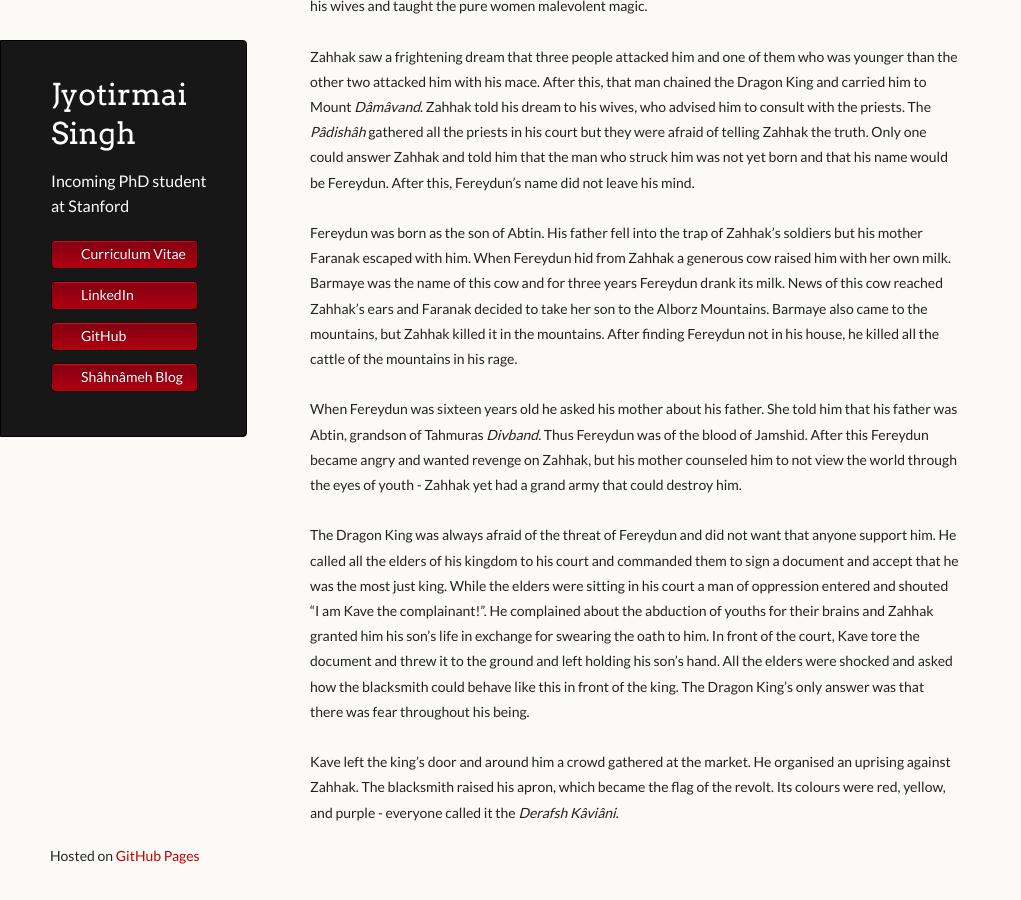
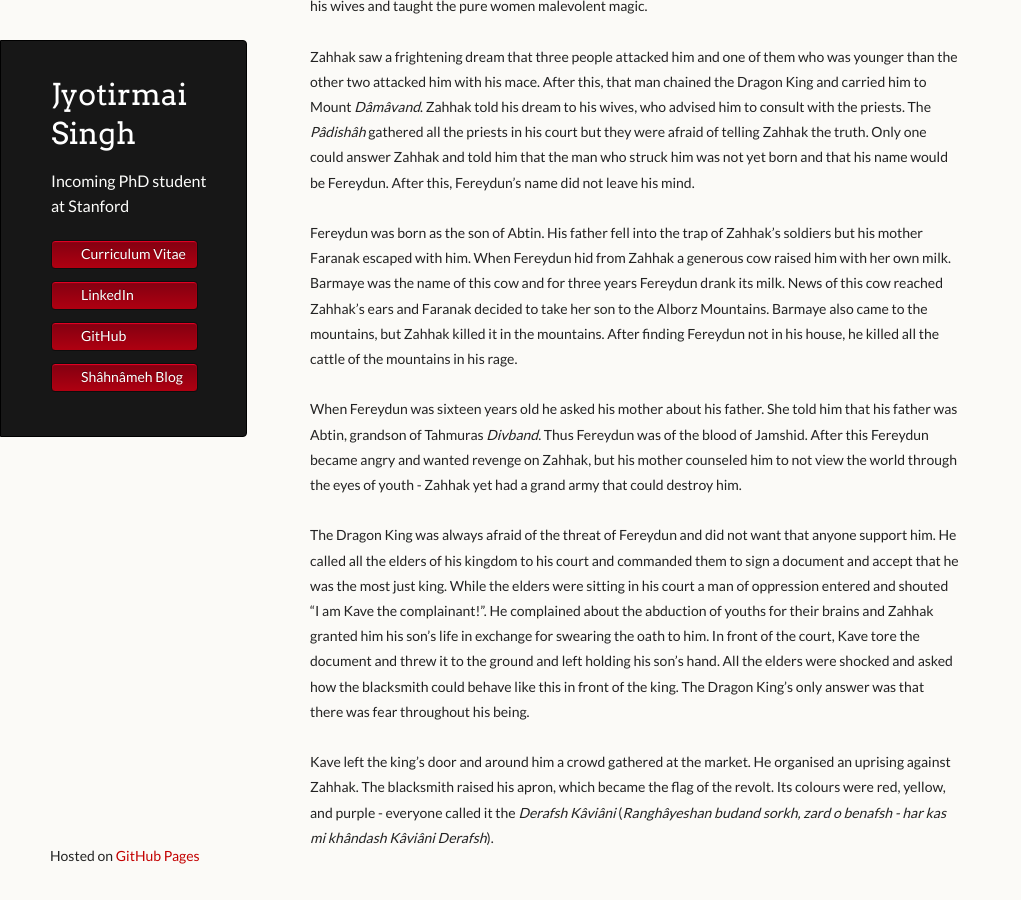
Before and after one commit to joe-singh/joe-singh.github.io, a Jekyll site: the page built from shahnameh/sevvom.md, in a window 1280 px wide and 900 px high, scrolled down 1252 px. Shown: the whole window, without its empty margins (0-1021 px from the left). Built offline with Jekyll 4.4.1, drawn with Linux system fonts in a browser that asks for light colours; our own code applies the rules of GitHub Pages for plain Markdown files; before the commit the page ends 2127 px from its top, so only the background shows below that.

Commit message:
third one

```diff
--- a/shahnameh/sevvom.md
+++ b/shahnameh/sevvom.md
@@ -37,5 +37,5 @@ When Fereydun was sixteen years old he asked his mother about his father. She to
 The Dragon King was always afraid of the threat of Fereydun and did not want that anyone support him. He called all the elders of his kingdom to his court and commanded them to sign a document and accept that he was the most just king. While the elders were sitting in his court a man of oppression entered and shouted “I am Kave the complainant!”. He complained about the abduction of youths for their brains and Zahhak granted him his son’s life in exchange for swearing the oath to him. In front of the court, Kave tore the document and threw it to the ground and left holding his son’s hand. All the elders were shocked and asked how the blacksmith could behave like this in front of the king. The Dragon King’s only answer was that there was fear throughout his being.
 <br>
 <br>
-Kave left the king’s door and around him a crowd gathered at the market. He organised an uprising against Zahhak. The blacksmith raised his apron, which became the flag of the revolt. Its colours were red, yellow, and purple - everyone called it the <em>Derafsh Kâviâni</em>.
+Kave left the king’s door and around him a crowd gathered at the market. He organised an uprising against Zahhak. The blacksmith raised his apron, which became the flag of the revolt. Its colours were red, yellow, and purple - everyone called it the <em>Derafsh Kâviâni</em> (<em>Ranghâyeshan budand sorkh, zard o benafsh - har kas mi khândash Kâviâni Derafsh</em>).
 </div>
```
